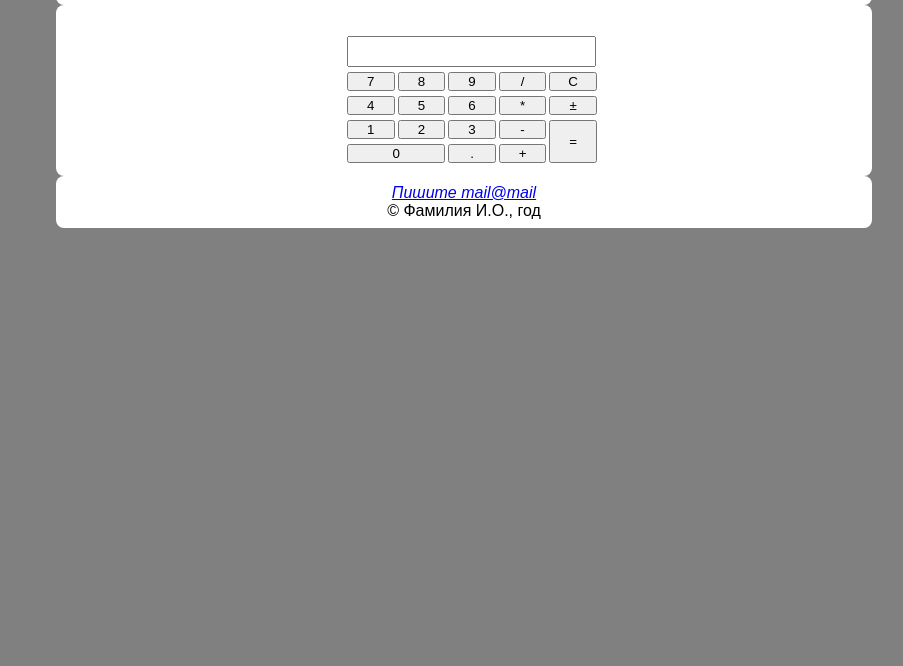
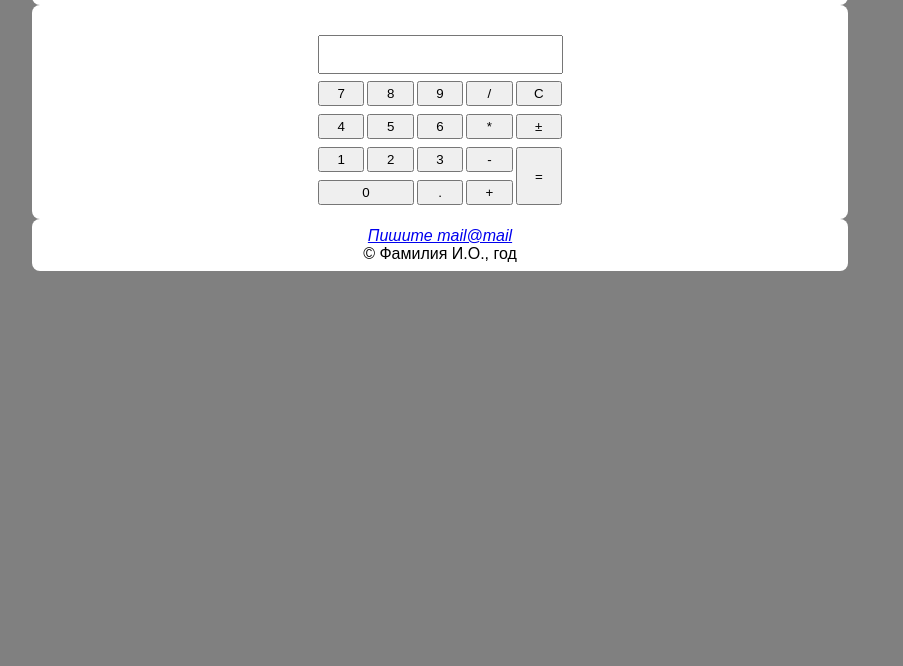
Before and after one commit to fuegos1981/exampleRepository, a plain HTML site: page Calculator.html in a window 1280 px wide. Shown: the part 134-800 px from the top of the page, without its empty margins (200-1103 px from the left). Drawn offline with Linux system fonts and the light colour scheme.

Commit message:
new change home work 2

```diff
--- a/Calculator.html
+++ b/Calculator.html
@@ -51,7 +51,7 @@
 					  <td><input type="button" name="bt2" value="2" onclick="clickBtn('2')" /></td>
 					  <td><input type="button" name="bt3" value="3" onclick="clickBtn('3')" /></td>
 					  <td><input type="button" name="btMinus" value="-" onclick="clickBtn('-')" /></td>
-					  <td rowspan="2"><input type="button" name="btN" value="=" id ="btnEqual" onclick="clickBtn('Equal')" /></td>
+					  <td rowspan="2" id="btE"><input type="button" name="btN" value="=" id ="btnEqual" onclick="clickBtn('Equal')" /></td>
 				   </tr>
 				   <tr>
 					  <td colspan="2"><input type="button" name="bt0" value="0" onclick="clickBtn('0')" /></td>
--- a/style.css
+++ b/style.css
@@ -8,8 +8,8 @@ body {
 
 header, div.standartText, footer {
 	background-color: white;
-	margin-left: 20%;
-	margin-right: 20%;
+	margin-left: auto;
+	margin-right: auto;
 	padding:8px;
 	border-radius: 8px;
 	left: 20px;
@@ -21,25 +21,64 @@ header img{
 	float: left;
 }
 table {
-	margin-left: 35%;
+	margin-left: auto;
+	margin-right: auto;
 	border: 1px;
 	table-layout: fixed;
-	width: 32%;
-	border-spacing: 3px 5px;
+	width: 250px;
+	height:180px;
+	border-spacing: 3px 3px;
+	//display: table;
 }
 #result{
 	margin-left:35%;
 }
+tr{
+	//width:100%;
+	height:28px;
+	//padding-top: 2px;
+}
+td {
+	width: 100%;
+	margin: auto;
+	//height:40px;
+	//display: table-cell;
+	//padding:0px;
+}
 td input {
 	width: 100%;
+	margin: auto;
+	//display: table-cell;
+	height:25px;
+	//padding:2px;
 
 }
+#btE{
+		//height: 55px;
+
+
+}
+#textInput{
+	width: 241.3px;
+	//padding-right:4px;
+	height:35px;
+	//border-spacing: 0;
+}
+
+
+#btnEqual{
+	margin: auto;
+	height: 58px;
+	border-spacing:0;
+	}
+
+
 [type="radio"],[type="checkbox"]{
 	margin-left: 8px;
 }
 
 h1{
-	margin-left: 26%;
+	margin-left: 235px;
 	padding-top: 30px;
 }
 
@@ -110,9 +149,3 @@ display: none;
 	text-align: left;
 	padding:0;
 }
-#textInput{width: 98%;
-
-	height:27px;}
-
-
-#btnEqual{height: 43px;}
```
